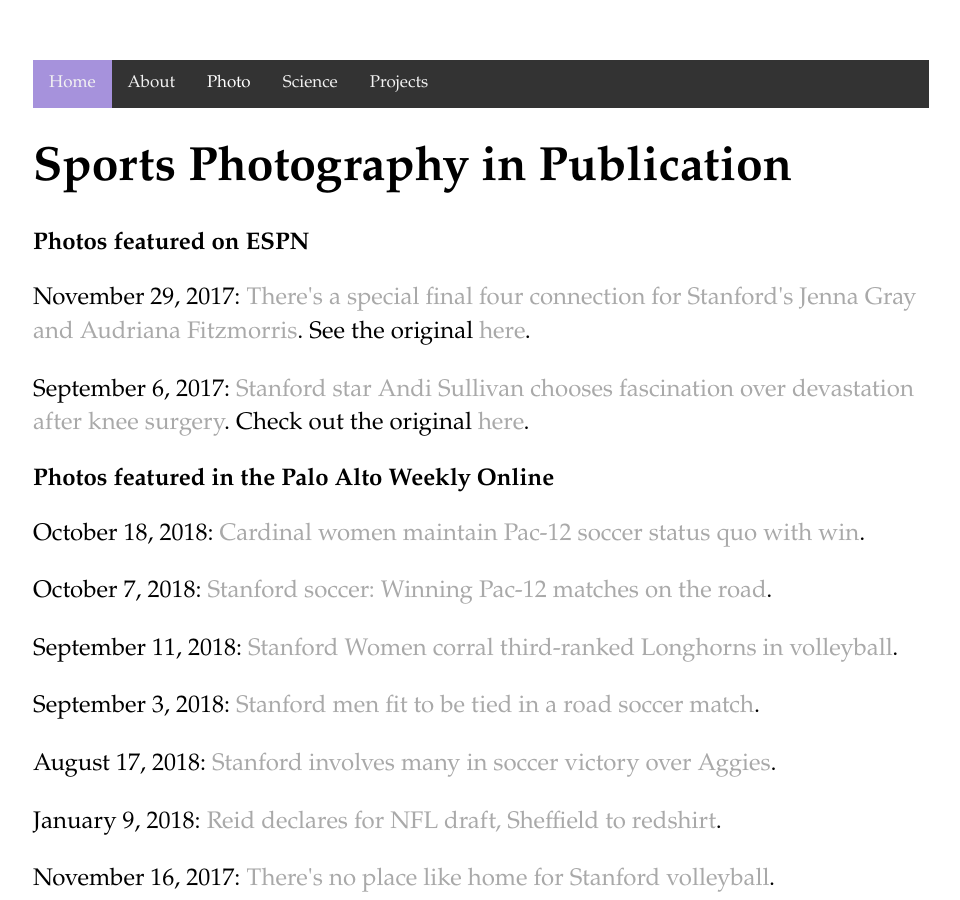
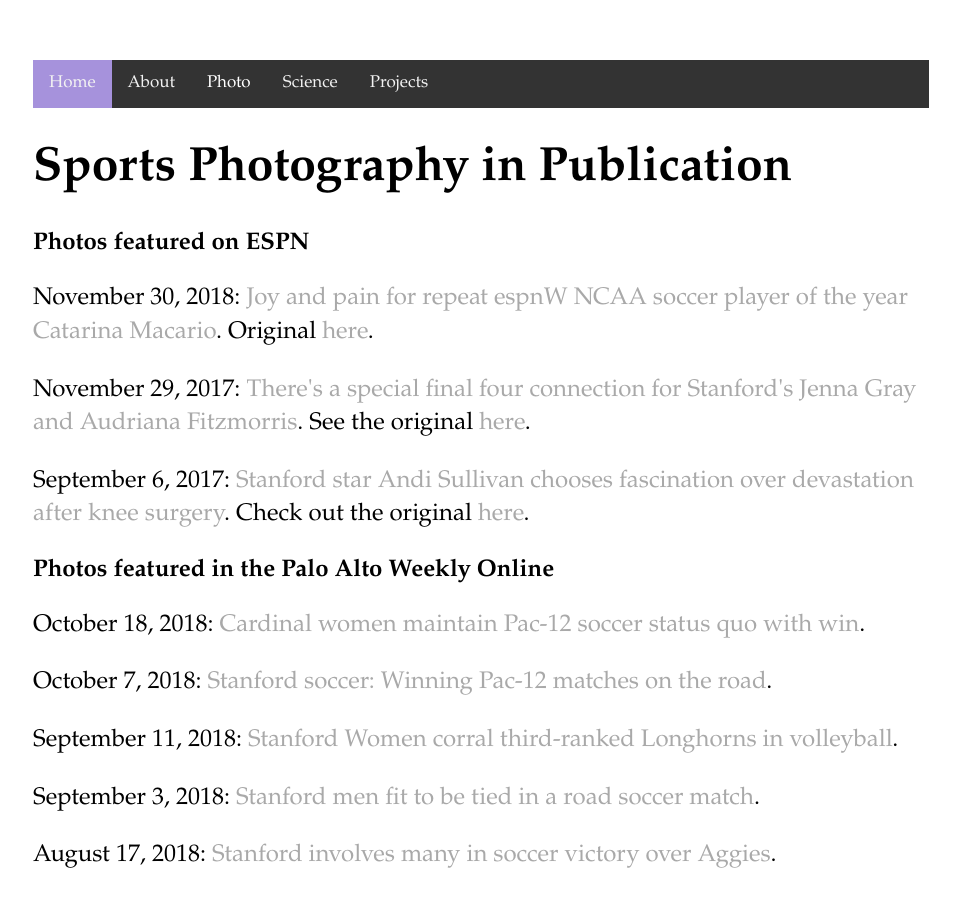
Before and after one commit to echang17/echang17.github.io, a Jekyll site: the page built from links/index.html, in a window 1280 px wide and 900 px high. Shown: the whole window, without its empty margins (159-1119 px from the left). Built offline with Jekyll 4.4.1, drawn with Linux system fonts in a browser that asks for light colours.

Commit message:
Update index.html

```diff
--- a/links/index.html
+++ b/links/index.html
@@ -5,6 +5,7 @@ title: More Links
 <div class="blurb">
   <h1>Sports Photography in Publication</h1>
   <h2>Photos featured on ESPN</h2>
+    <p>November 30, 2018: <a href="http://www.espn.com/espnw/sports/article/25411528/joy-pain-repeat-espnw-soccer-player-year-catarina-macario-stanford">Joy and pain for repeat espnW NCAA soccer player of the year Catarina Macario</a>. Original <a href="https://isiphotos.photoshelter.com/image?&_bqG=28&_bqH=eJzzC4z39bfUNaw00a0qLw5LTjVzd0vLL0srziq3MjQzN7MyNDAAYSDpGe8S7GybmqwGZsQ7.rnYlgDZwf5BIbYujiGuQHZosGtQvKeLbShIg2tWgHmqf1p2sqeJWryjc4htcWpiUXKGmjNIBQBtGCOf&GI_ID=">here</a>.</p>
     <p>November 29, 2017: <a href="http://www.espn.com/espnw/sports/article/21607808/stanford-cardinal-volleyball-stars-jenna-gray-audriana-fitzmorris-hope-get-chance-make-hometown-proud-final-four">There's a special final four connection for Stanford's Jenna Gray and Audriana Fitzmorris</a>. See the original <a href="https://isiphotos.photoshelter.com/image?&_bqG=379&_bqH=eJwzcnb2yw2psMzLd0oNqKxIDjNOzTTKzTV1Tc63MjcwsTI0MABhIOkZ7xLsbJuarAZmxDv6udiWANnB_kEhti6OIa5Admiwa1C8p4ttKEiDa1aAeap_Wnayp4lavKNziG1xamJRcoaaM0gFAFNHI2A-&GI_ID=">here</a>.</p>
     <p>September 6, 2017: <a href="http://www.espn.com/espnw/sports/article/20603346/stanford-cardinal-soccer-star-andi-sullivan-chooses-fascination-devastation-recover-knee-injury">Stanford star Andi Sullivan chooses fascination over devastation after knee surgery</a>. Check out the original <a href="https://isiphotos.photoshelter.com/image?&_bqG=664&_bqH=eJzz8_c1Loovjcyv8M1JSQ829Hf1zPQ0K8pKC3W1MjcwsTI0MABhIOkZ7xLsbJuarAZmxDv6udiWANnB_kEhti6OIa5Admiwa1C8p4ttKEiDa1aAeap_Wnayp4lavKNziG1xamJRcoaaM0gFAFYaI10-&GI_ID=">here</a>.</p>
   <p></p>
```
